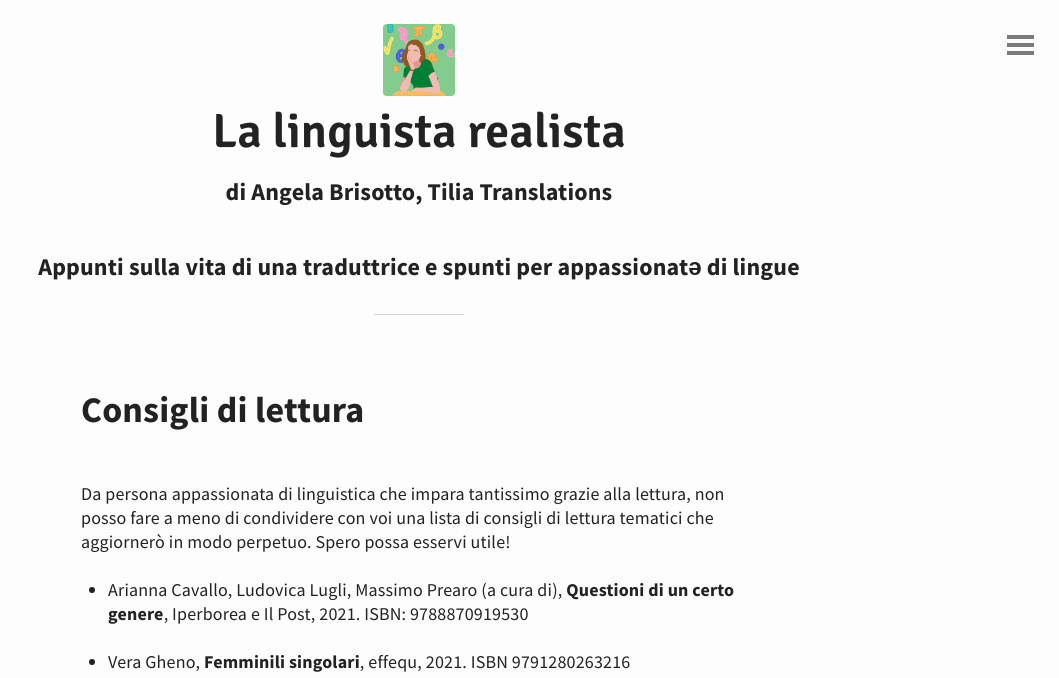
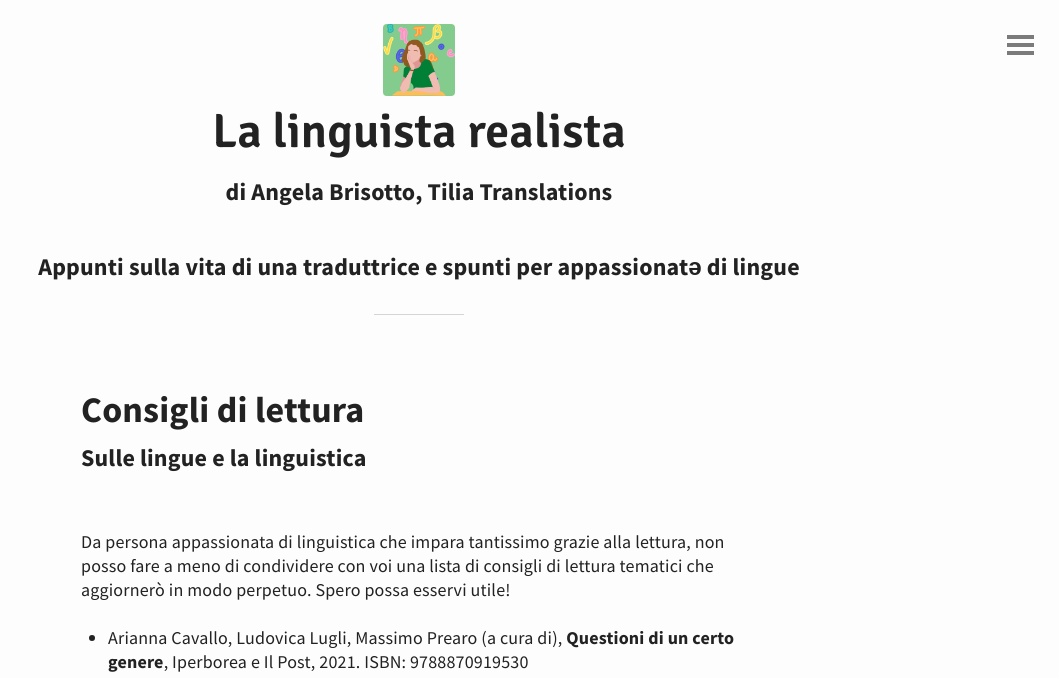
Before and after one commit to angelatiliatranslations/blog, a Jekyll site: the page built from consigli_di_lettura.md, in a window 1280 px wide, cut to the strip 0-678 px from the top of the page. Shown: the whole strip, without its empty margins (221-1280 px from the left). Built offline with Jekyll 4.4.1, drawn with Linux system fonts in a browser that asks for light colours.

Commit message:
Update consigli_di_lettura.md

```diff
--- a/consigli_di_lettura.md
+++ b/consigli_di_lettura.md
@@ -3,6 +3,7 @@ layout: page
 title: Consigli di lettura
 ---
 ## Consigli di lettura
+### Sulle lingue e la linguistica
 <br>
 <p>
 Da persona appassionata di linguistica che impara tantissimo grazie alla lettura, non posso fare a meno di condividere con voi una lista di consigli di lettura tematici che aggiornerò in modo perpetuo. Spero possa esservi utile!
```
